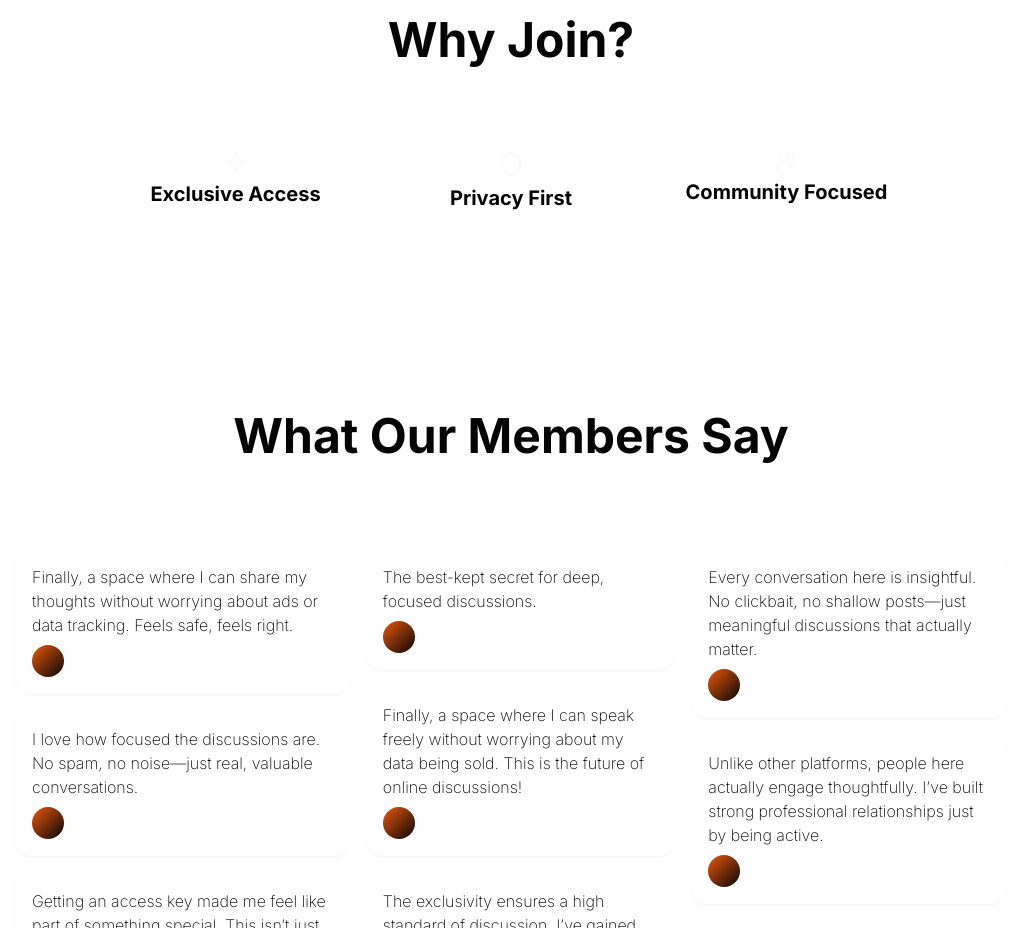
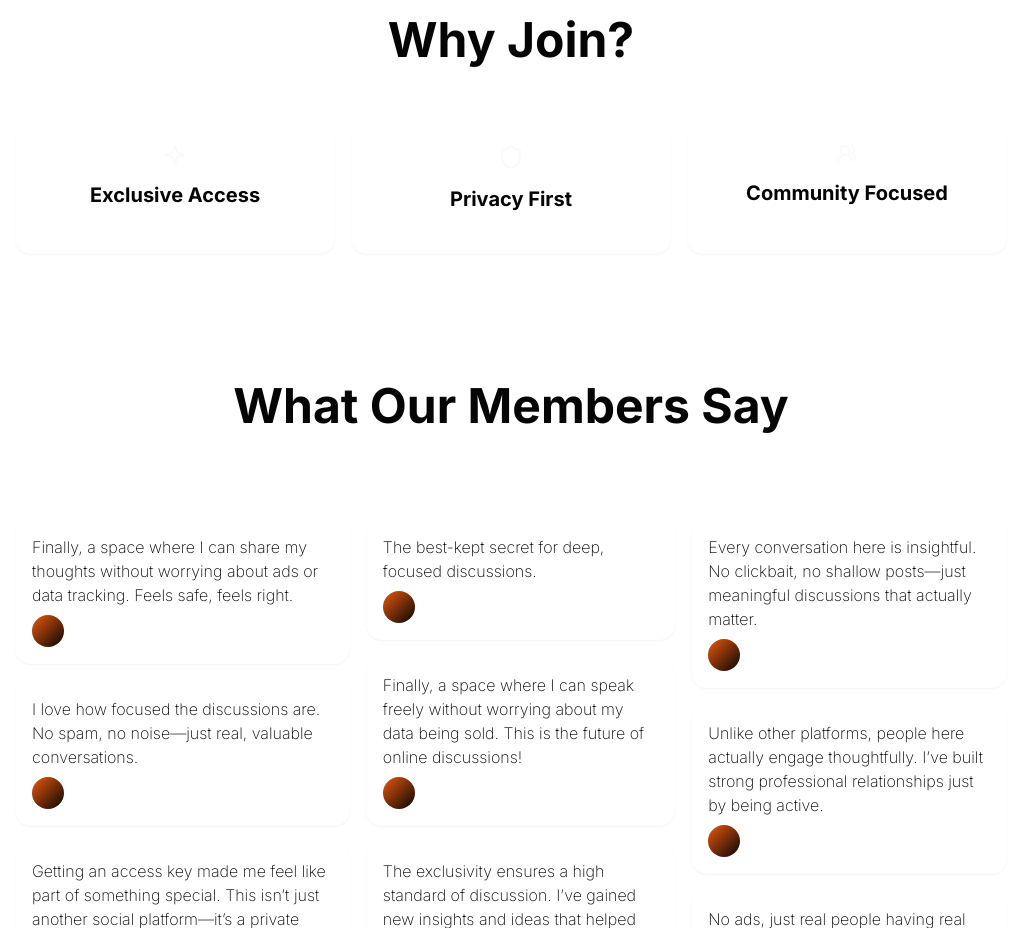
Before and after one commit to DawidGawronskiDev/members-only-refined, a Next.js app: page / in a window 1280 px wide. Shown: the part 840-1768 px from the top of the page, without its empty margins (129-1143 px from the left). Built offline with nearby package versions, Linux system fonts and the light colour scheme.

Commit message:
update why section styling

```diff
--- a/src/components/section-why.tsx
+++ b/src/components/section-why.tsx
@@ -7,39 +7,29 @@ export default function SectionWhy() {
       <MaxWidth>
         <div className="flex flex-col items-center gap-16">
           <h2>Why Join?</h2>
-          <div className="flex flex-col md:flex-row items-center md:items-start gap-4">
-            <div className="flex flex-col items-center p-6 text-center w-full">
-              <Image
-                src="/sparkle.svg"
-                alt=""
-                width={20}
-                height={20}
-                className="mb-2"
-              />
-              <h3>Exclusive Access</h3>
-              <p>Not everyone gets in.</p>
+          <div className="w-full grid md:grid-cols-3 md:flex-row items-center md:items-start gap-4">
+            <div className="flex flex-col items-center gap-4 w-full h-full border border-gray-100/10 p-4 rounded-2xl bg-gray-100/5 shadow-sm">
+              <Image src="/sparkle.svg" alt="" width={20} height={20} />
+              <div className="text-center">
+                <h3>Exclusive Access</h3>
+                <p className="font-extralight">Not everyone gets in.</p>
+              </div>
             </div>
-            <div className="flex flex-col items-center p-6 text-center w-full">
-              <Image
-                src="/shield.svg"
-                alt=""
-                width={20}
-                height={20}
-                className="mb-2"
-              />
-              <h3>Privacy First</h3>
-              <p>No public visibility, no distractions.</p>
+            <div className="flex flex-col items-center gap-4 w-full h-full border border-gray-100/10 p-4 rounded-2xl bg-gray-100/5 shadow-sm">
+              <Image src="/shield.svg" alt="" width={20} height={20} />
+              <div className="text-center">
+                <h3>Privacy First</h3>
+                <p className="font-extralight">
+                  No public visibility, no distractions.
+                </p>
+              </div>
             </div>
-            <div className="flex flex-col items-center p-6 text-center w-full">
-              <Image
-                src="/users-round.svg"
-                alt=""
-                width={20}
-                height={20}
-                className="mb-2"
-              />
-              <h3>Community Focused</h3>
-              <p>Quality over quantity.</p>
+            <div className="flex flex-col items-center gap-4 w-full h-full border border-gray-100/10 p-4 rounded-2xl bg-gray-100/5 shadow-sm">
+              <Image src="/users-round.svg" alt="" width={20} height={20} />
+              <div className="text-center">
+                <h3>Community Focused</h3>
+                <p className="font-extralight">Quality over quantity.</p>
+              </div>
             </div>
           </div>
         </div>
```
